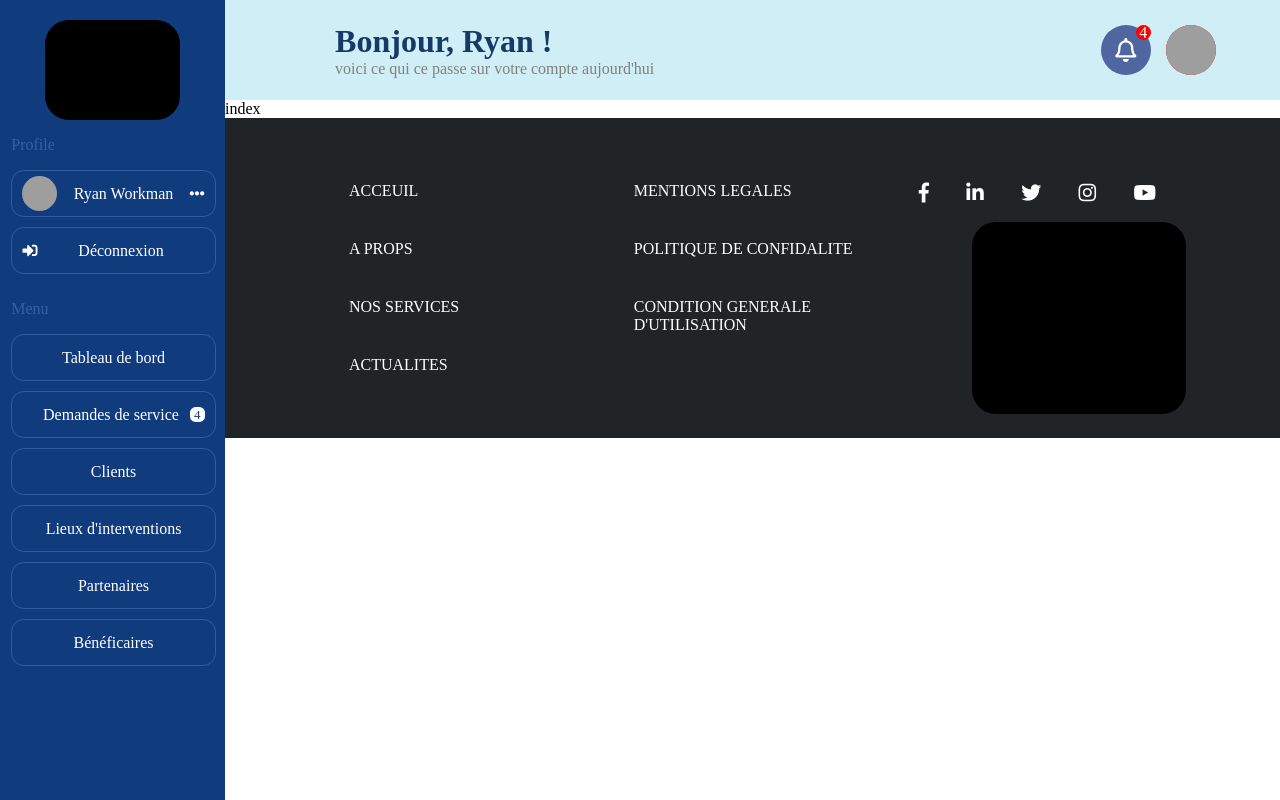
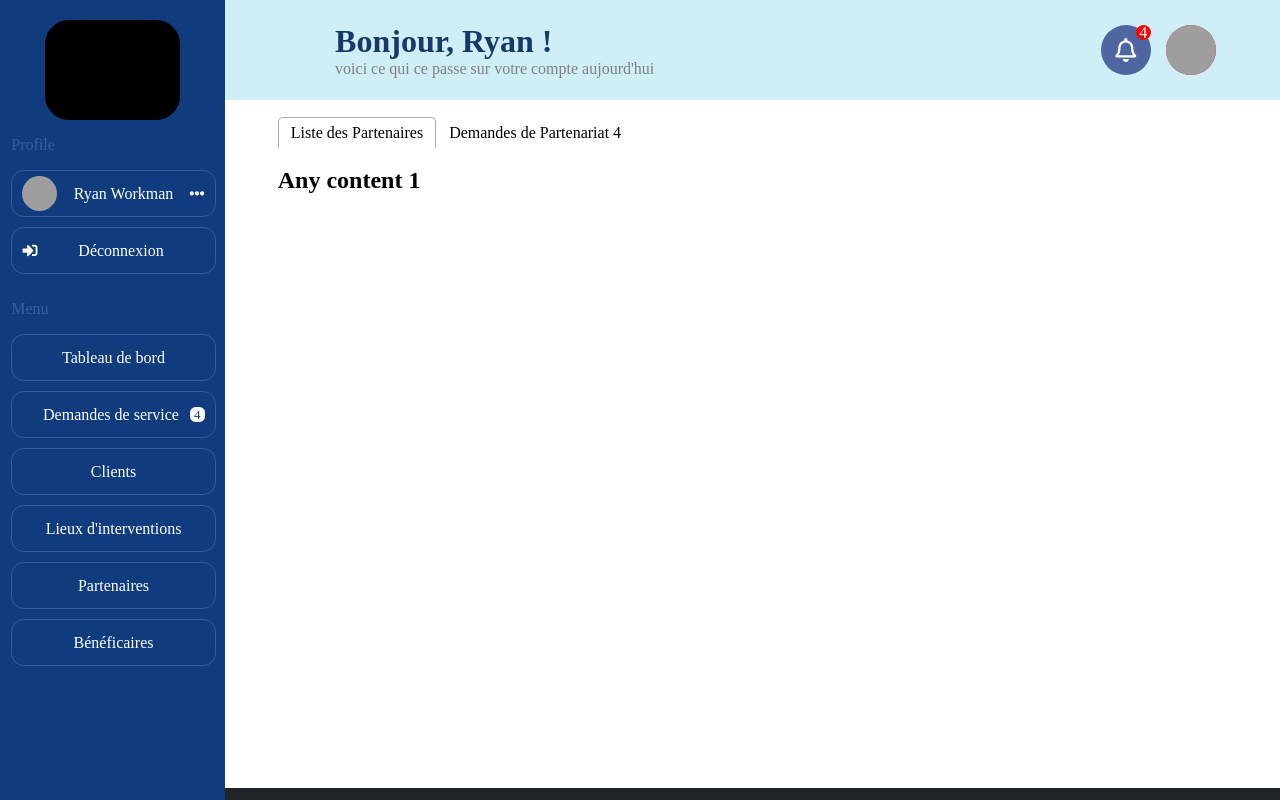
Before and after one commit to Morocco-Accel/Test-React-Dashboard, a React (Create React App) app: page /PARTENAIRES in a window 1280 px wide. Shown: the top 800 px of the page. Built offline with nearby package versions, Linux system fonts and the light colour scheme; grey boxes are pictures that could not be loaded.

Commit message:
footer_on_work_9

```diff
--- a/package.json
+++ b/package.json
@@ -24,6 +24,7 @@
     "react-query": "^3.39.2",
     "react-router-dom": "^6.3.0",
     "react-scripts": "5.0.1",
+    "react-tabs": "^5.1.0",
     "reactjs-localstorage": "^1.0.1",
     "sass": "^1.55.0",
     "sass-loader": "^12.6.0",
--- /dev/null
+++ b/src/assets/scss/Test/Pages/Partenaires/index.scss
@@ -0,0 +1,13 @@
+.PARTENAIRES_CONTAINER {
+  display: flex;
+  justify-content: center;
+  min-height: 86vh;
+  .SE_CONTAINER {
+    width: 90%;
+    .react-tabs {
+      ul {
+        padding-inline-start: 0 !important;
+      }
+    }
+  }
+}
--- a/src/assets/scss/Test/Pages/index.scss
+++ b/src/assets/scss/Test/Pages/index.scss
@@ -1,2 +1,3 @@
 @import "./NotFound";
 @import "./Landing";
+@import "./Partenaires";
--- /dev/null
+++ b/src/pages/Partenaires/components/SearchInput/index.tsx
@@ -0,0 +1,5 @@
+import React from "react";
+
+export function SearchInput() {
+  return <div>index</div>;
+}
--- /dev/null
+++ b/src/pages/Partenaires/components/TableP/index.tsx
@@ -0,0 +1,5 @@
+import React from "react";
+
+export const TableP = () => {
+  return <div>index</div>;
+};
--- a/src/pages/Partenaires/components/index.tsx
+++ b/src/pages/Partenaires/components/index.tsx
@@ -1 +1,3 @@
 export * from "./PartenairesCard";
+export * from "./TableP";
+export * from "./SearchInput";
--- a/src/pages/Partenaires/index.tsx
+++ b/src/pages/Partenaires/index.tsx
@@ -1,5 +1,27 @@
 import React from "react";
-
+import { Tab, Tabs, TabList, TabPanel } from "react-tabs";
+import "react-tabs/style/react-tabs.css";
+import {} from "./components";
 export function Partenaires() {
-  return <div>index</div>;
+  return (
+    <div className="PARTENAIRES_CONTAINER">
+      <div className="SE_CONTAINER">
+        <Tabs>
+          <TabList className="">
+            <Tab>Liste des Partenaires</Tab>
+            <Tab>
+              Demandes de Partenariat <span>4</span>
+            </Tab>
+          </TabList>
+          <div></div>
+          <TabPanel>
+            <h2>Any content 1</h2>
+          </TabPanel>
+          <TabPanel>
+            <h2>Nothing</h2>
+          </TabPanel>
+        </Tabs>
+      </div>
+    </div>
+  );
 }
```
Also changed, not shown: public/env.js (+2 -1 lines), 2 other files (tests, documents, lock files or other folders).
